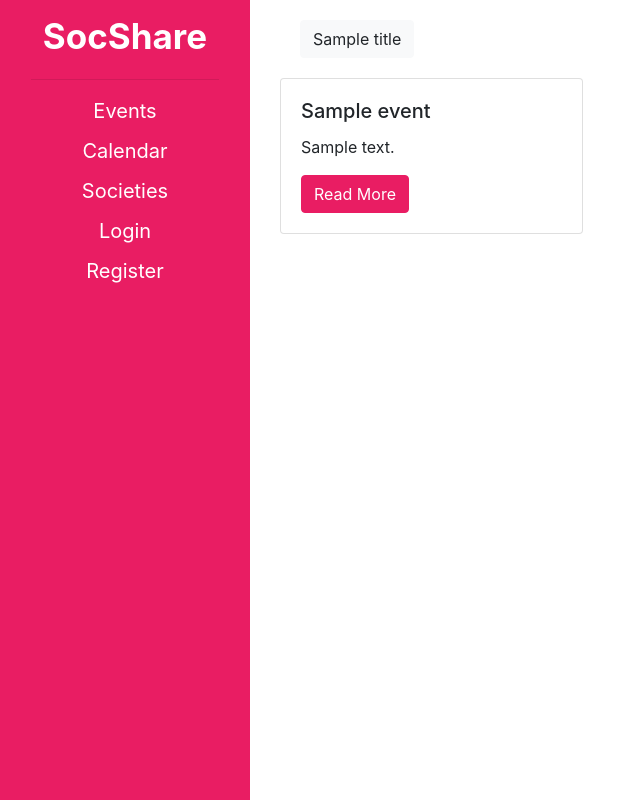
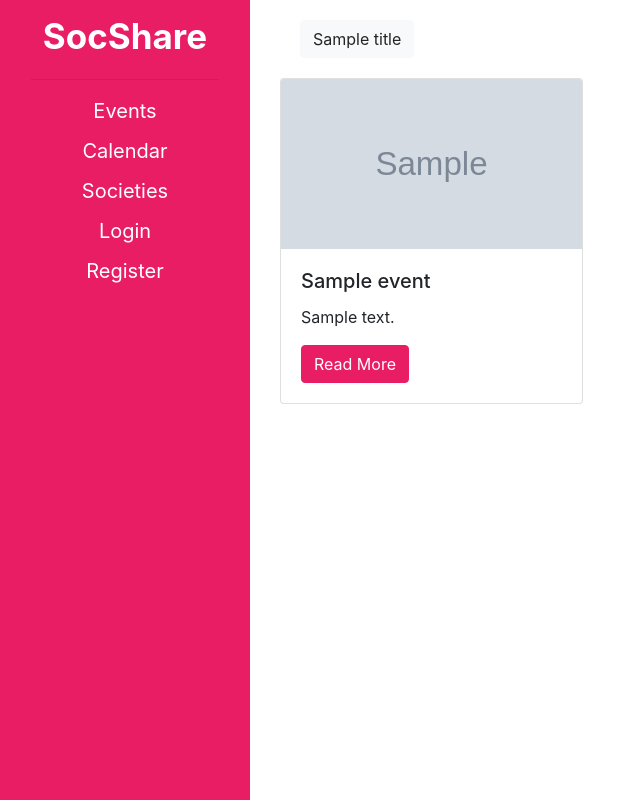
Before and after one commit to SocShare/SocShare, a Django app: template wad_project/templates/socshare/events.html in a window 1280 px wide. Shown: the whole page, without its empty margins (0-640 px from the left). Run offline with Django 3.2, Linux system fonts and the light colour scheme; the template is opened without the code that fills it: most values are stand-ins (such as "Sample title", 1, 10 or a date in 2020); grey boxes marked "Sample" are stand-in pictures; some libraries are stand-ins or nearby versions.

Commit message:
Made a mistake, removing pictures

```diff
--- a/wad_project/templates/socshare/events.html
+++ b/wad_project/templates/socshare/events.html
@@ -11,7 +11,7 @@
     {% for e in events %}
     <div class="col mb-4">
         <div class="card">
-
+            <img src="{{ MEDIA_URL }}{{ e.banner }}" class="card-img-top" alt="Card image">
             <div class="card-body">
                 <h5 class="card-title">{{ e.name }}</h5>
                 <p class="card-text">{{ e.description_short }}</p>
```
